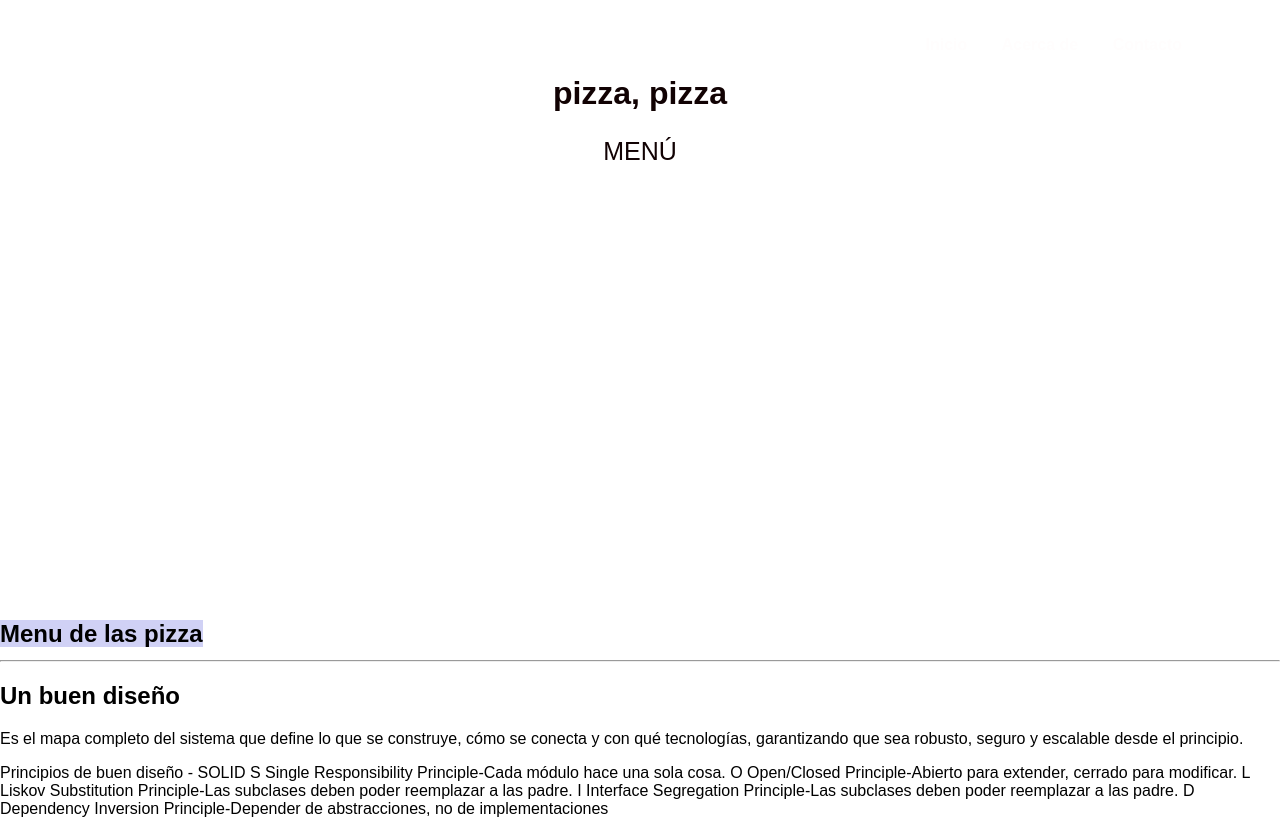
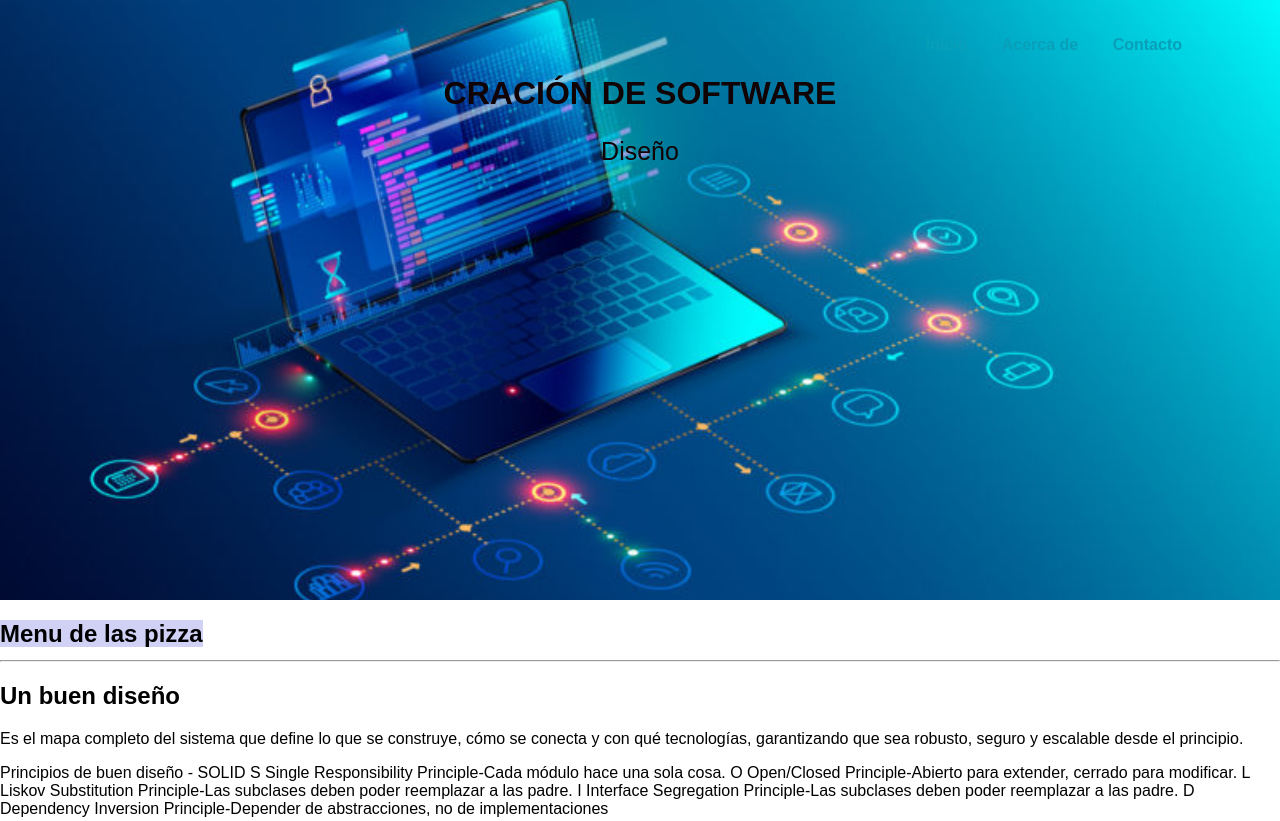
Before and after one commit to mine6cortes12-eng/ejercicio-web-bacico2D.SBenjamin, a plain HTML site: page about.html in a window 1280 px wide. Shown: the top 821 px of the page. Drawn offline with Linux system fonts and the light colour scheme.

Commit message:
Add files via upload

```diff
--- a/about.html
+++ b/about.html
@@ -10,8 +10,8 @@
                 <li><a href="contact.html">Contacto</a></li>
             </ul>
         </na>
-        <h1>pizza, pizza</h1>
-        <p>MENÚ</p>
+        <h1>CRACIÓN DE SOFTWARE</h1>
+        <p>Diseño</p>
     </header>
     <body>
         <main>
--- a/styles.css
+++ b/styles.css
@@ -42,7 +42,7 @@ li{
 
 a{
     text-decoration: none;
-    color: #fffdfd;
+    color: #099fb9;
     font-weight: bold;
 }
 
@@ -68,7 +68,7 @@ body{
 .footer{
     background-color: rgb(5,43,150);
     padding: 10rem;
-    color: #fffdfd;
+    color: #14d6cc;
     color: #ffffff;
     text-align: center;
 }
```
Also changed, not shown: mine006.jpg (added).
